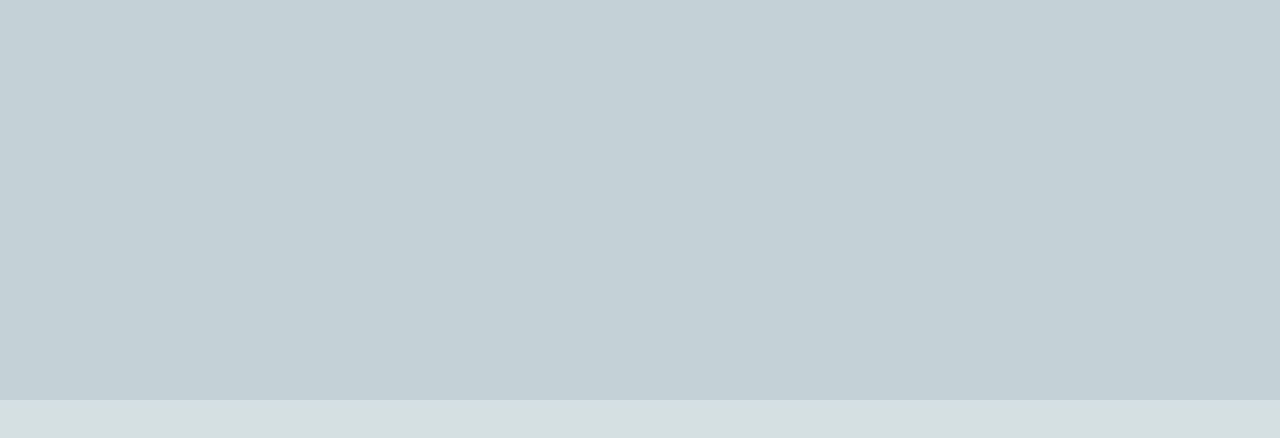
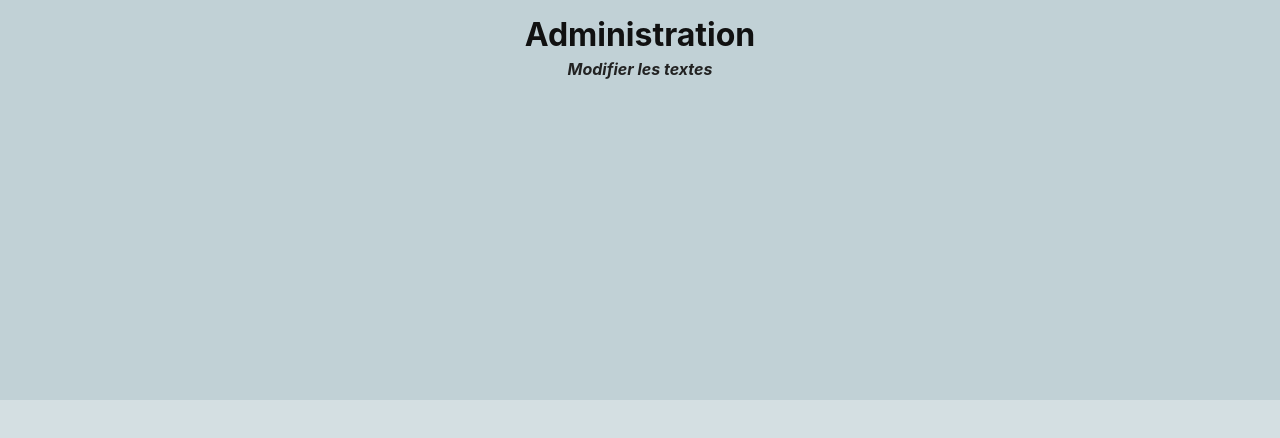
Before and after one commit to Littchii/portfolio-matthieu-meurillon, a React (Create React App) app: page /admin in a window 1280 px wide. Shown: the top 438 px of the page. Built offline with nearby package versions, Linux system fonts and the light colour scheme; sample sign-in values are in the browser's storage.

Commit message:
Début page admin

```diff
--- a/src/components/Admin.jsx
+++ b/src/components/Admin.jsx
@@ -14,6 +14,12 @@ const Admin = () => {
 
     return (
         <div className="adminContainer">
+            <h1 className="titleAdmin">
+                Administration
+            </h1>
+            <h4 className="underTitle">
+                Modifier les textes
+            </h4>
         </div>
     )
 
--- a/src/components/ConnexionModal.jsx
+++ b/src/components/ConnexionModal.jsx
@@ -23,6 +23,7 @@ const ConnexionModal = ({ showModal, hideModal }) => {
     const handleSubmit = (e) => {
         e.preventDefault();
         dispatch(userLogin(email, password, history));
+        setPassword('');
     }
 
     return (
--- a/src/styles/Admin.css
+++ b/src/styles/Admin.css
@@ -1,3 +1,15 @@
 .adminContainer {
     height: 100vh;
+    text-align: center;
 }
+
+.titleAdmin{
+    color: var(--color-primary-text);
+    padding-top: 15px;
+}
+
+.underTitle{
+    margin-top: 5px;
+    color: var(--color-secondary-text);
+    font-style: italic;
+}
```
